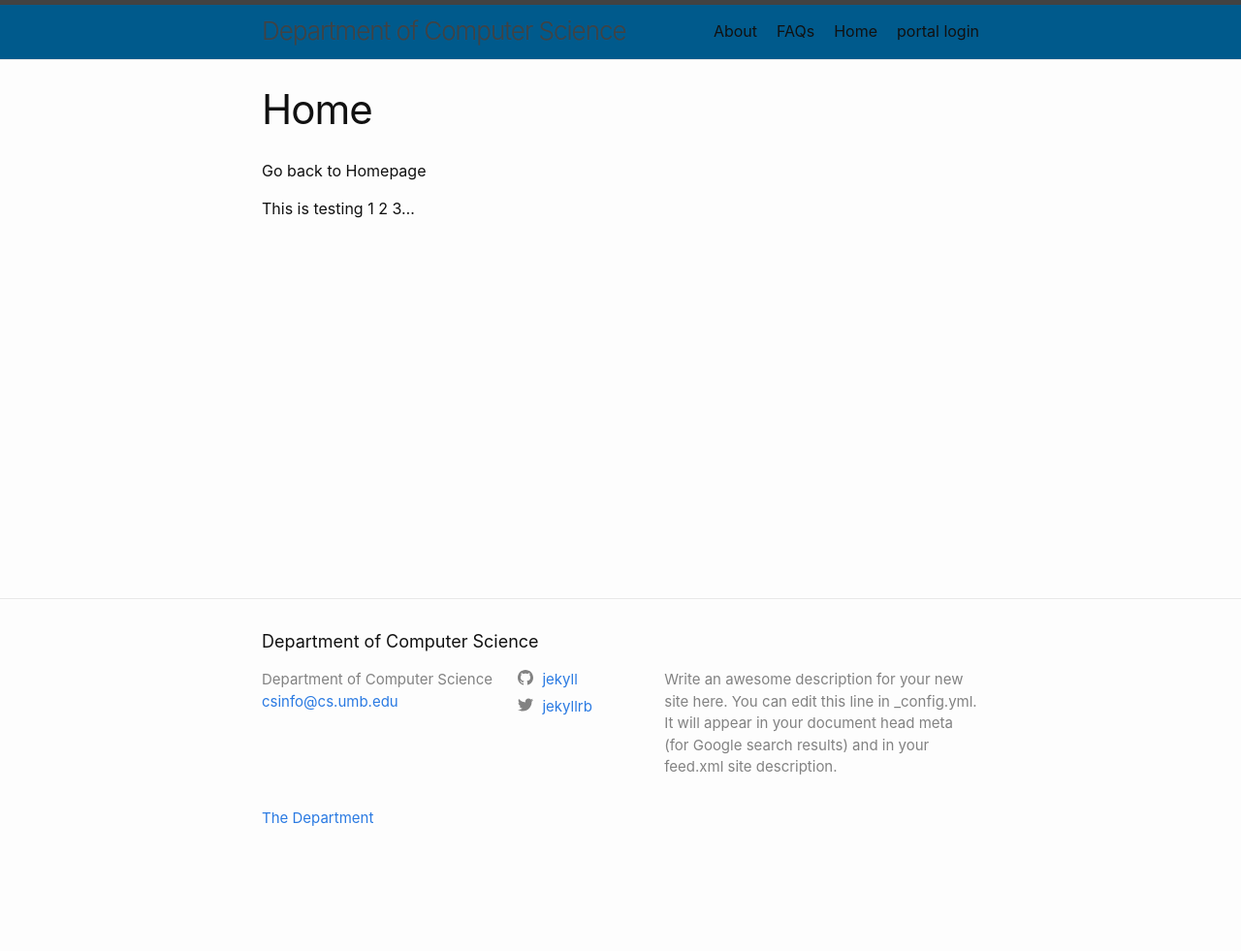
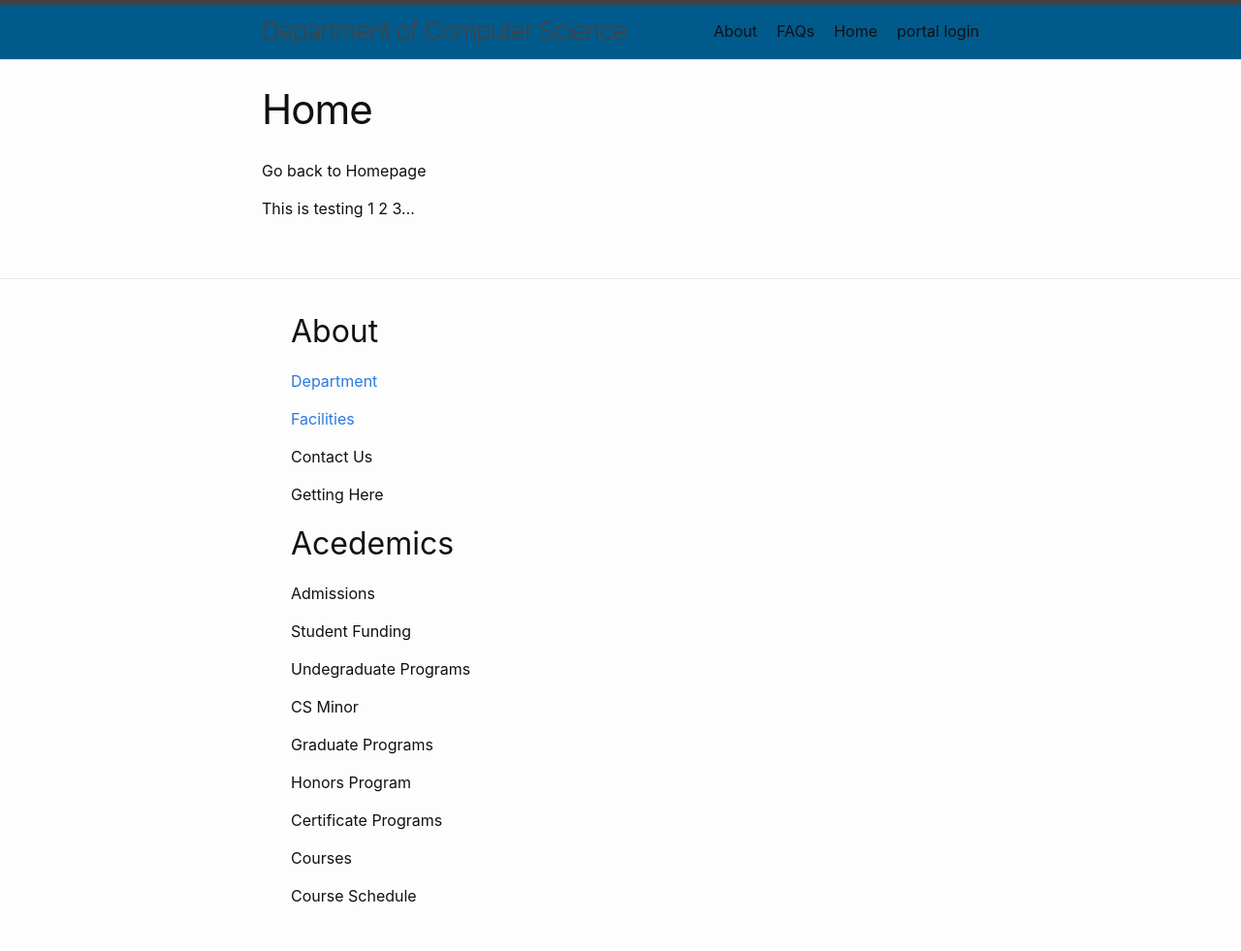
Before and after one commit to sinanliu001/umbcs, a Jekyll site: the page built from home.markdown, in a window 1280 px wide. Shown: the whole page at 97% size. Built offline with Jekyll 4.4.1, drawn with Linux system fonts in a browser that asks for light colours; before the commit the page ends 900 px from its top, so only the background shows below that.

Commit message:
added files for footer

```diff
--- a/_config.yml
+++ b/_config.yml
@@ -20,10 +20,9 @@
 
 title: "Department of Computer Science"
 email: "csinfo@cs.umb.edu"
+#Removed Description from footer
 description: >- # this means to ignore newlines until "baseurl:"
-  Write an awesome description for your new site here. You can edit this
-  line in _config.yml. It will appear in your document head meta (for
-  Google search results) and in your feed.xml site description.
+
 baseurl: "/umbcs" # the subpath of your site, e.g. /blog
 url: "https://rodsk.github.io" # the base hostname & protocol for your site, e.g. http://example.com
 twitter_username: jekyllrb
--- a/_includes/footer.html
+++ b/_includes/footer.html
@@ -3,20 +3,48 @@
 
   <div class="wrapper">
 
-    <h2 class="footer-heading">{{ site.title | escape }}</h2>
+    <!-- Changes begins here -->
 
+    <div class="about">
+      <ul>
+      <h1> About</h1>
+      <p><a href="{{site.baseurl}}/department"> Department</a></p>
+
+      <p><a href="{{site.baseurl}}/facilities"> Facilities</a></p>
+      <p> Contact Us </p>
+      <p> Getting Here </p>
+    </ul>
+    </div>
+    <div class="Acedemics">
+      <ul>
+        <h1> Acedemics</h1>
+        <p> Admissions</p>
+        <p> Student Funding</p>
+        <p> Undegraduate Programs</p>
+        <p> CS Minor </p>
+        <p> Graduate Programs </p>
+        <p> Honors Program </p>
+        <p> Certificate Programs </p>
+        <p> Courses </p>
+        <p> Course Schedule </p>
+      </ul>
+    </div>
+
+
+    <!-- Changes made upto here -->
+
+
+    <!--
     <div class="footer-col-wrapper">
       <div class="footer-col footer-col-1">
         <ul class="contact-list">
           <li class="p-name">
-            {%- if site.author -%}
-              {{ site.author | escape }}
-            {%- else -%}
-              {{ site.title | escape }}
-            {%- endif -%}
+            <p> About</p>
             </li>
             {%- if site.email -%}
-            <li><a class="u-email" href="mailto:{{ site.email }}">{{ site.email }}</a></li>
+            <li>
+              <a class="u-email" href="mailto:{{ site.email }}">{{ site.email }}</a>
+            </li>
             {%- endif -%}
         </ul>
       </div>
@@ -28,12 +56,10 @@
       <div class="footer-col footer-col-3">
         <p>{{- site.description | escape -}}</p>
       </div>
-
-      <div class="footer-col footer-col-4">
-        <a href="/about/department.markdown"> The Department</a>
       </div>
     </div>
 
   </div>
+-->
 
 </footer>
--- /dev/null
+++ b/_includes/testing.html
@@ -0,0 +1,2 @@
+{{site.title}}
+<p>This is a testing message</p>
--- a/_layouts/home.html
+++ b/_layouts/home.html
@@ -8,6 +8,7 @@ layout: default
   {%- endif -%}
 
   {{ content }}
+
 
   {%- if site.posts.size > 0 -%}
     <h2 class="post-list-heading">{{ page.list_title | default: "Posts" }}</h2>
--- a/_layouts/post.html
+++ b/_layouts/post.html
@@ -36,6 +36,4 @@ layout: default
   endif -%}
 
   <a class="u-url" href="{{ page.url | relative_url }}" hidden></a>
-
-  <p>Reeeeeeeeee</p>
 </article>
--- a/home.markdown
+++ b/home.markdown
@@ -1,7 +1,7 @@
 ---
 layout: page
 title: "Home"
-permalink: ":title"
+permalink: "/home"
 ---
 
 Go back to Homepage
```
Also changed, not shown: _layouts/footerLayout.html (added, +11 -0 lines), about/department.markdown (+7 -2 lines), about/facilities.markdown (added, +27 -0 lines).
